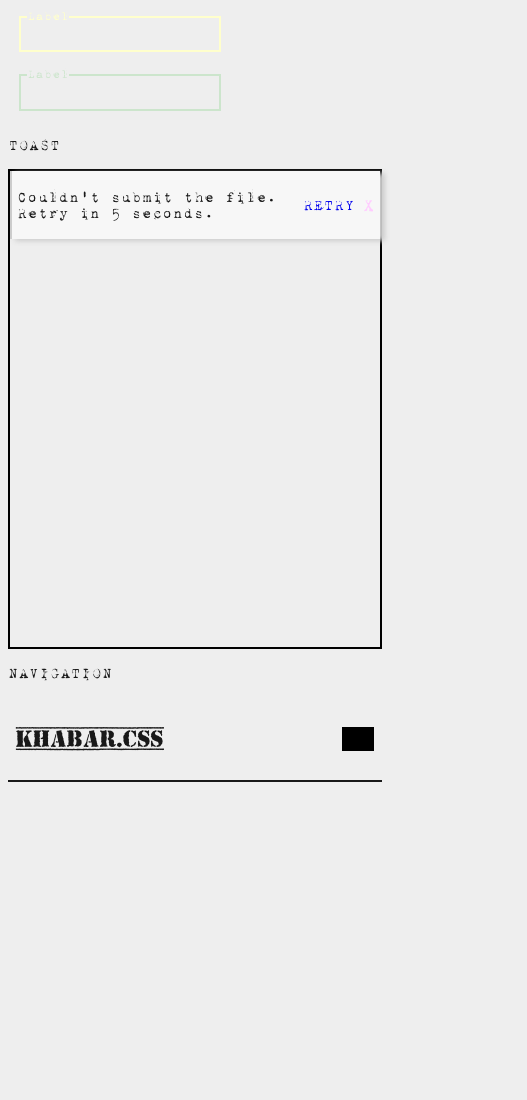
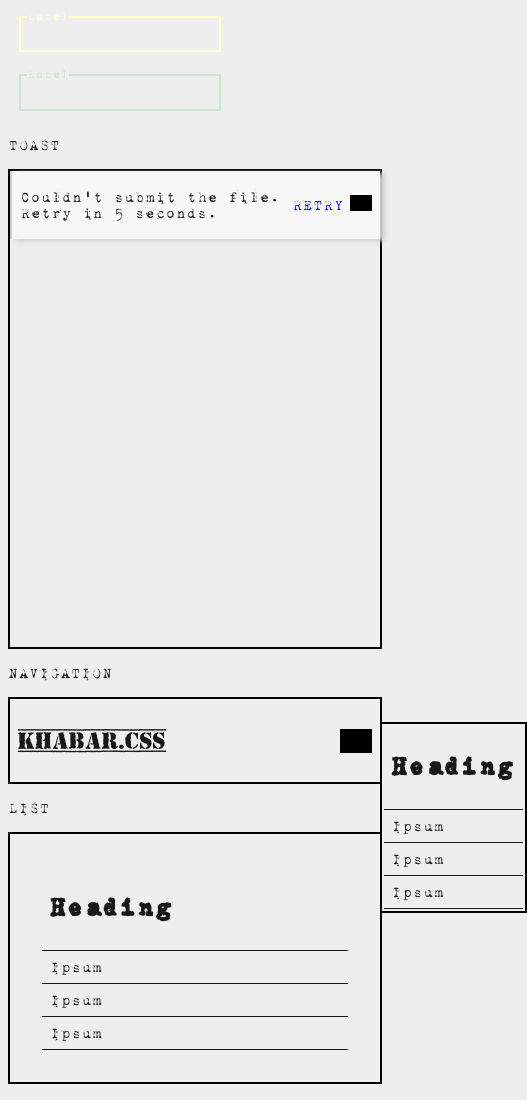
Before and after one commit to minku-singh/khabar.css, a plain HTML site: page index.html in a window 390 px wide. Shown: the part 1562-2662 px from the top of the page, 527 px wide, since content can reach past the window. Before the commit the page ends 2352 px from the top, so only its background shows below. Drawn offline with Linux system fonts and the light colour scheme; grey boxes are pictures that could not be loaded.

Commit message:
feat: nav-res

```diff
--- a/index.html
+++ b/index.html
@@ -131,7 +131,7 @@
         <div class="toast-container">
             <p class="toast-content">Couldn't submit the file. Retry in 5 seconds.</p>
             <a href="#" class="toast-retry">RETRY</a>
-            <div class="toast-close">X</div>
+            <div class="toast-close"><img class="icon" src="https://img.icons8.com/dotty/80/undefined/filled-cancel.png"/></div>
         </div>
     </div>
 
@@ -139,13 +139,28 @@
     <nav>
         <h1 class="brand">KHABAR.CSS</h1>
         <ul>
-            <li>lorem</li>
-            <li>ipsum</li>
-            <li>dolor</li>
+            <a><li>lorem</li></a>
+            <a><li>lorem</li></a>
+            <a><li>lorem</li></a>
         </ul>
         <img class="icon hamburger" src="https://img.icons8.com/dotty/80/undefined/xbox-menu.png"/>
+        <img class="icon cross" src="https://img.icons8.com/dotty/80/undefined/filled-cancel.png"/>
+        <ul class="list">
+            <a href="#"><li><h2>Heading</h2></li></a>
+            <a href="#"><li>Ipsum</li></a>
+            <a href="#"><li>Ipsum</li></a>
+            <a href="#"><li>Ipsum</li></a>
+        </ul>
     </nav>
 
-    <script src="./script.js"></script>
+    <p>LIST</p>
+    <ul class="list">
+        <a href="#"><li><h2>Heading</h2></li></a>
+        <a href="#"><li>Ipsum</li></a>
+        <a href="#"><li>Ipsum</li></a>
+        <a href="#"><li>Ipsum</li></a>
+    </ul>
+
+    <script src="./script.js" defer></script>
 </body>
 </html>
--- a/script.js
+++ b/script.js
@@ -0,0 +1,18 @@
+let hamburger = document.querySelector(".hamburger");
+let cross = document.querySelector(".cross");
+let navList = document.querySelector("nav>ul.list");
+
+hamburger.addEventListener("click", toggleList);
+cross.addEventListener("click", toggleList);
+
+function toggleList(){
+    if(navList.hasAttribute("id","show-list")){
+        navList.removeAttribute("id", "show-list");
+        hamburger.removeAttribute("id", "hide-hamburger");
+        cross.removeAttribute("id", "show-cross");
+    }else{
+        navList.setAttribute("id", "show-list");
+        hamburger.setAttribute("id", "hide-hamburger");
+        cross.setAttribute("id", "show-cross");
+    }
+}
--- a/style.css
+++ b/style.css
@@ -302,7 +302,7 @@ input + div{
     align-items: center;
     justify-content: center;
     background-color: var(--bg-secondary);
-    padding: 0.3em 1em;
+    padding: 0.3em 0.6em;
     box-shadow: 5px 2px 5px var(--color-fade-dark);
     border-left: 2px solid var(--color-fade-dark);
     position: sticky;
@@ -313,12 +313,14 @@ input + div{
 }
 .toast-retry{
     text-decoration: none;
-    padding: 0.5em;
+    /* padding: 0.5em; */
 }
 .toast-close{
     font-size: 1.2em;
     cursor: pointer;
     color: var(--color-fade-danger);
+    padding-left: 0.3em;
+    transition: all 0.4s ease-out;
 }
 
 /* ----------------------------------------------- navigation */
@@ -329,7 +331,7 @@ nav{
     padding: 0.5em;
     border-bottom: 2px solid var(--color-dark);
 }
-nav > ul > li{
+nav li{
     list-style: none;
     cursor: pointer;
     padding: 0.4em;
@@ -342,15 +344,70 @@ nav > ul{
     display: none;
     cursor: pointer;
 }
+nav .list{
+    display: none;
+}
+
+/* ------------------------------------------------- list  */
+.list{
+    display: flex;
+    flex-direction: column;
+    border: 2px solid black;
+    max-width: 25em;
+    padding: 2em;
+}
+.list a{
+    text-decoration: none;
+    color: var(--color-dark);
+}
+.list li{
+    list-style: none;
+    padding: 0.5em 0.5em;
+    border-bottom: 1px solid var(--color-dark);
+}
 
 
-/* moible responsive  */
+
+/* mobile responsive  */
 @media screen and (max-width: 768px){
     .toast-container{
-        padding: 0.1em 0.3em;
+        padding: 0.1em 0.5em;
     }
     .hamburger{
         display: block;
+        cursor: pointer;
+        z-index: 5;
+    }
+    #hide-hamburger{
+        display: none;
+    }
+    .cross{
+        display: none;
+        cursor: pointer;
+        z-index: 5;
+    }
+    #show-cross{
+        display: block;
+    }
+    nav{
+        position: relative;
+        border: 2px solid black;
+    }
+    nav .list{
+        display: block;
+        position: absolute;
+        /* hide */
+        left: 100%;
+        /* show  */
+        /* right: 0.3em; */
+        top: 0.4em;
+        padding: 0.1em;
+        transition: all 0.5s ease;
+    }
+    #show-list{
+        position: absolute;
+        left: 15%;
+        right: 0.3em;
     }
     nav > ul{
         display: none;
```
